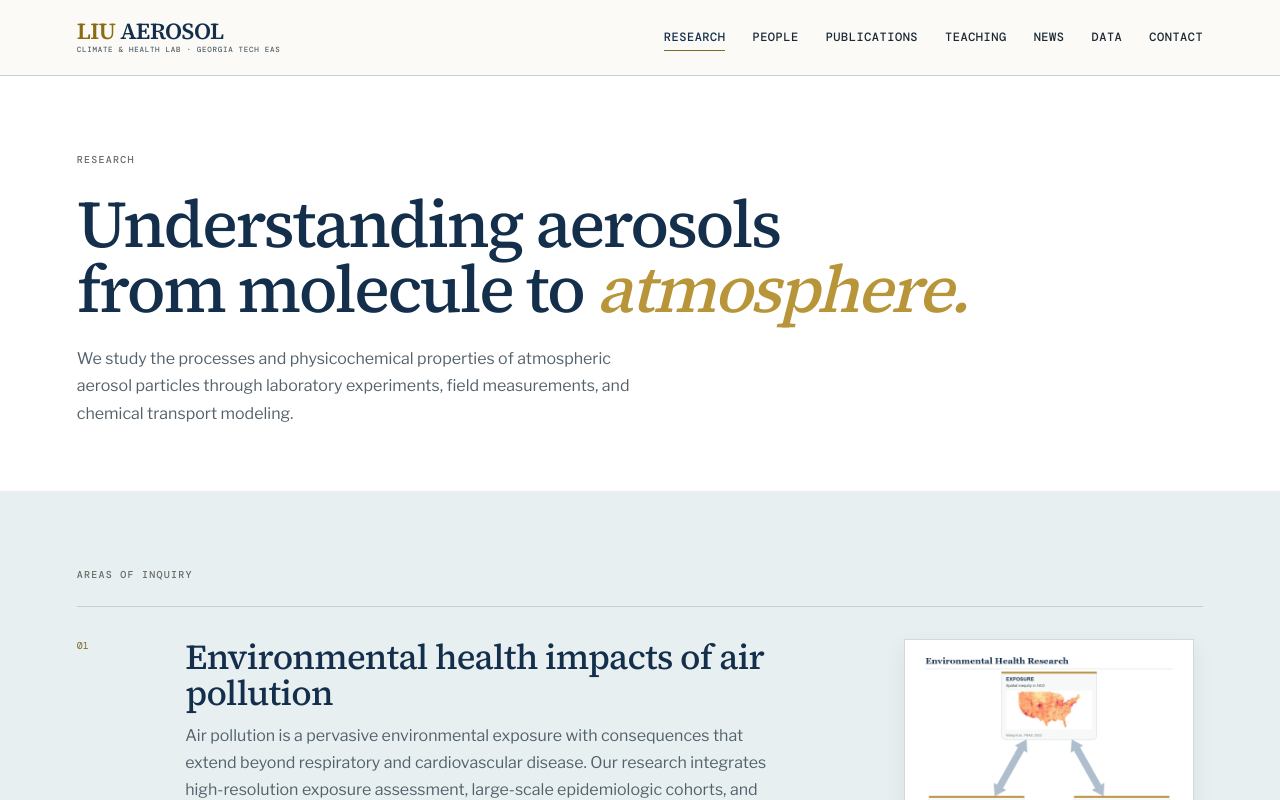
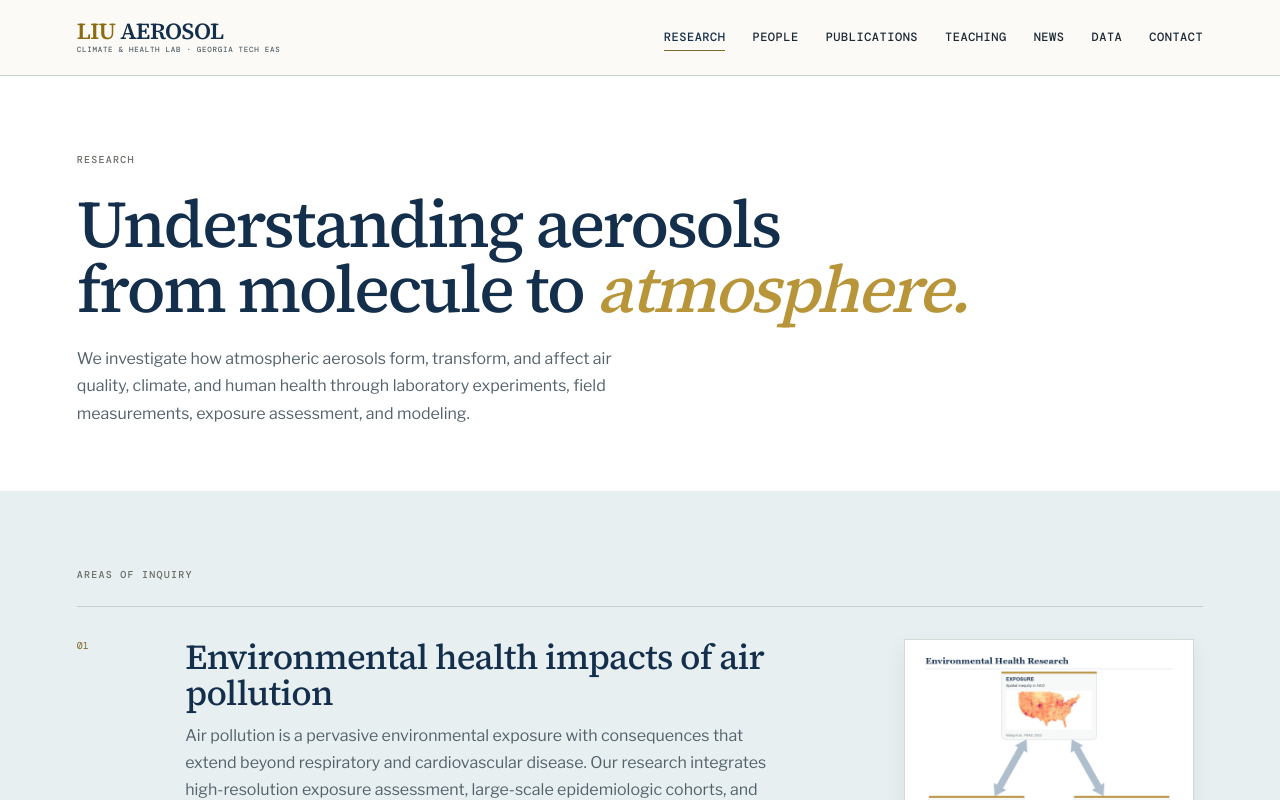
Before and after one commit to pengfeiliu371/aerosol-climate-health-lab-website, a Next.js app: page /research in a window 1280 px wide. Shown: the top 800 px of the page. Built offline with nearby package versions, Linux system fonts and the light colour scheme; no server answers.

Commit message:
Refine research overview for health focus

```diff
--- a/app/research/page.tsx
+++ b/app/research/page.tsx
@@ -11,7 +11,7 @@ export default function ResearchPage() {
         <section className="page-hero">
           <p className="kicker">RESEARCH</p>
           <h1 aria-label="Understanding aerosols from molecule to atmosphere.">Understanding aerosols<br />from molecule to <em>atmosphere.</em></h1>
-          <p>We study the processes and physicochemical properties of atmospheric aerosol particles through laboratory experiments, field measurements, and chemical transport modeling.</p>
+          <p>We investigate how atmospheric aerosols form, transform, and affect air quality, climate, and human health through laboratory experiments, field measurements, exposure assessment, and modeling.</p>
         </section>
         <section className="page-body research-detail">
           <p className="kicker">AREAS OF INQUIRY</p>
```
